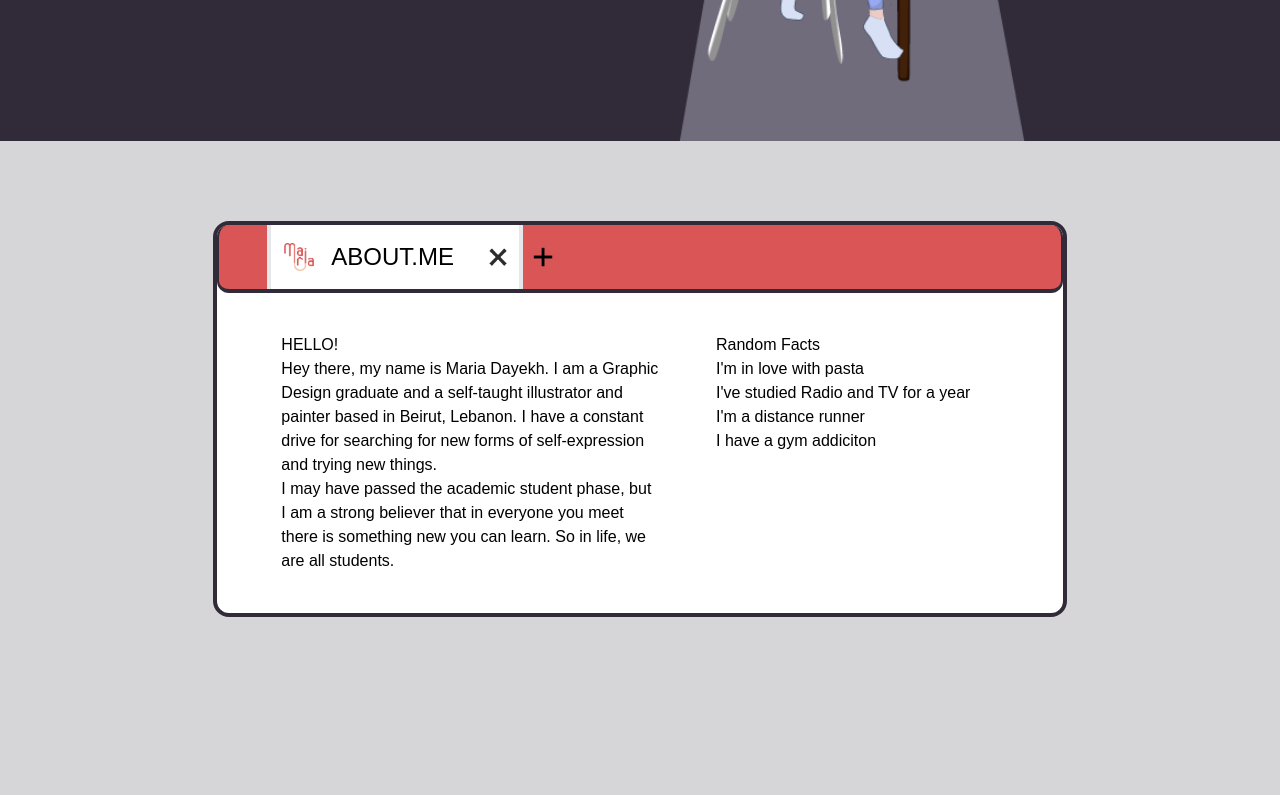
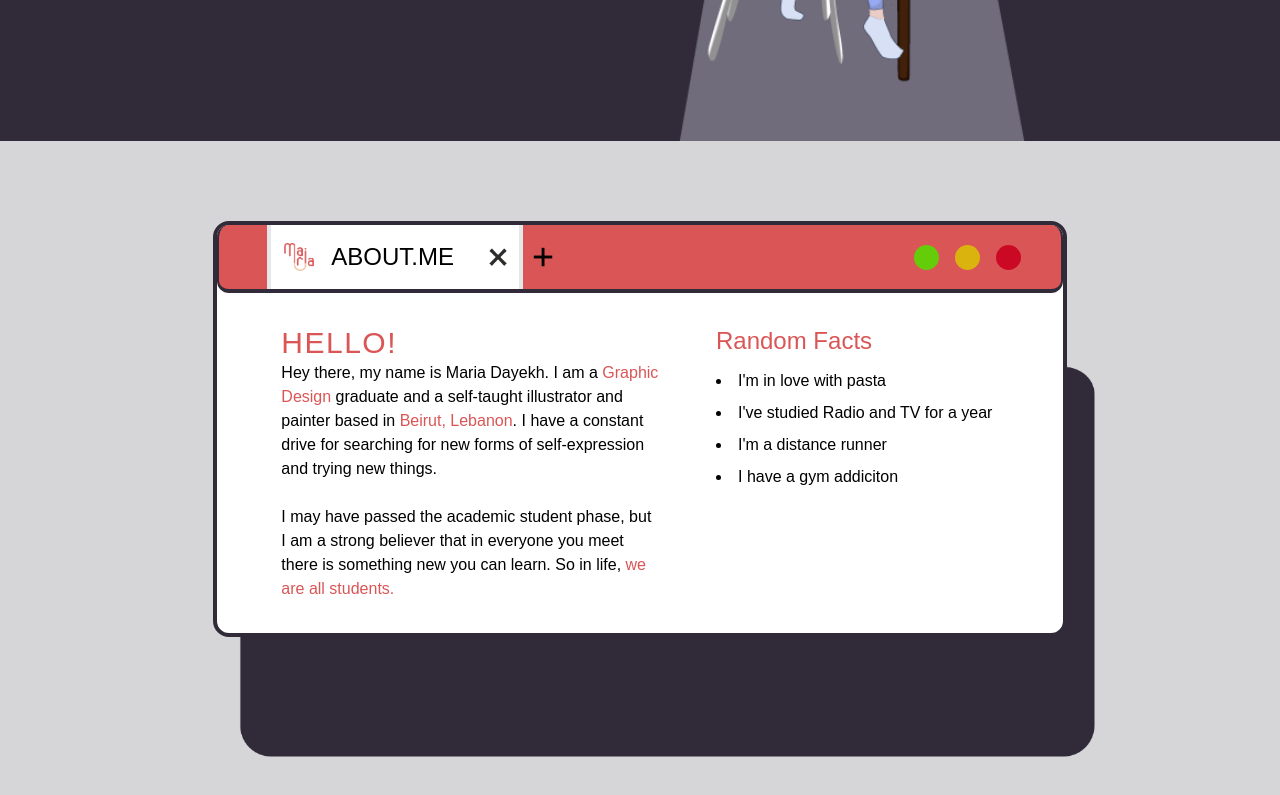
Before and after one commit to MariaDaya/portfolio, a plain HTML site: page index.html in a window 1280 px wide. Shown: the part 509-1304 px from the top of the page. Drawn offline with nearby package versions, Linux system fonts and the light colour scheme.

Commit message:
finished about

```diff
--- a/index.html
+++ b/index.html
@@ -1,5 +1,5 @@
 <!doctype html>
-<html lang="en">
+<html class="scroll-smooth" lang="en">
 <head>
 <meta charset="utf-8"
 	  content= "width=device-width, initial-scale=1">
@@ -14,7 +14,7 @@
 
 	 <nav>
 		 <!-- place logo img here -->
-		<img alt="image of logo" src="logo.png" class="logo ">
+		<img alt="image of logo" src="images/logo.png" class="logo ">
 	   <ul>
 
 		<li class="nav-item"><a  href="index.html">Home</a></li>
@@ -43,33 +43,39 @@
 
 	</section>
 
-<div id="target" style="background:#d6d5d7;" class="h-screen bg-auto pt-20">
-	<section style=" background-color: #d6d5d7" class="aboutsection h-full bg-auto ">
+<div id="target" style="background:#d6d5d7; " class="h-screen bg-auto  pt-20">
+	<section style=" background-color: #d6d5d7;background-image: url(images/shadowbg.png); " class="aboutsection h-full bg-cover bg-right ">
 		<div class="window w-2/3 border-4 rounded-2xl bg-white mx-auto my-30 ">
 		<!--Top bar-->
 			<div class="window-title rounded-xl  text-2xl pl-12 h-17 border-b-4 border-l-2 border-r-2 flex flex-row pr-0" >
 		<!--White tab-->
 		   <div class="bg-white w-64 h-16 border-teal-900 pr-0	border-r-4 border-l-4  text-center flex items-center">
-				<img src="logo.png" class="w-12 pl-2 place-self-center" >
+				<img src="images/logo.png" class="w-12 pl-2 place-self-center" >
 			 <h4 class=" pl-3 place-self-center pr-6 font-medium">ABOUT.ME</h4>
-			 <img src="exit.png" class="w-10 mr-0 gap-x-1.5">
+			 <img src="images/exit.png" class="w-10 mr-0 gap-x-1.5">
 			</div>
 		<!--white tab end-->
-		<img src="plus.png" class=" flex items-center place-self-center pl-2 w-8">
+		<img src="images/plus.png" class=" flex items-center place-self-center pl-2 w-8">
+
+		<div class="flex self-center ml-auto mr-8 ">
+		<div class="dot1 mx-2"></div>
+		<div class="dot2 mx-2"></div>
+		<div class="dot3 mx-2"></div>
+	    </div>
 			</div>
 		<!--Content-->
-		<section class="flex grid grid-cols-2 gap-6 my-10 ml-16">
+		<section class="flex grid grid-cols-2 gap-6 my-8 ml-16">
 			<div>
-				<h3 class="">HELLO!</h3>
-				<P> Hey there, my name is Maria Dayekh. I am a Graphic Design graduate and a self-taught illustrator and painter based in Beirut, Lebanon. I have a constant drive for searching for new forms of self-expression and trying new things.
-					<br>
-					I may have passed the academic student phase, but I am a strong believer that in everyone you meet there is something new you can learn. So in life, we are all students.
+				<h3 class="text-3xl hello tracking-wider">HELLO!</h3>
+				<P> Hey there, my name is Maria Dayekh. I am a <span>Graphic Design </span>graduate and a self-taught illustrator and painter based in<span> Beirut, Lebanon</span>. I have a constant drive for searching for new forms of self-expression and trying new things.
+					<br><br>
+					I may have passed the academic student phase, but I am a strong believer that in everyone you meet there is something new you can learn. So in life, <span>we are all students.</span>
 
 				   </P>
 			</div>
 			<div class="pl-8">
-				<h3 class="">Random Facts</h3>
-				<ul>
+				<h3 class="hello text-2xl pb-2">Random Facts</h3>
+				<ul class="list-disc list-inside leading-loose">
 					<li>I'm in love with pasta</li>
 					<li>I've studied Radio and TV for a year</li>
 					<li>I'm a distance runner</li>
--- a/style.css
+++ b/style.css
@@ -1,5 +1,5 @@
 /* CSS Document */
-body {	}
+html{scroll-behavior: smooth;}
 .hero{
 	width: 100%;
 
@@ -14,7 +14,7 @@ body {	}
 	outline: 0;
 	vertical-align: baseline;
 	background:#312B39;
-	background-image: url("landing.png");
+	background-image: url("images/landing.png");
 	background-attachment:scroll;
 	background-repeat: no-repeat;
 	background-size:contain;
@@ -192,8 +192,38 @@ nav ul li a:hover:after{
 #target{
 	transition-timing-function: ease-in-out;
 	transition-delay: 5s;
+
+
 }
 
-html{
-	scroll-behavior: smooth;
-}
+
+
+.dot1 {
+	height: 25px;
+	width: 25px;
+	background-color: #bbb;
+	border-radius: 50%;
+	display: inline-block;
+	background-color: #64cc09;
+  }
+
+  .dot2 {height: 25px;
+	width: 25px;
+	background-color: #bbb;
+	border-radius: 50%;
+	display: inline-block;
+    background-color: #dbb30f;
+  }
+
+  .dot3
+   {height: 25px;
+	width: 25px;
+	background-color: #bbb;
+	border-radius: 50%;
+	display: inline-block;
+    background-color: #cc0925;
+  }
+
+  .hello{color: #da5656;}
+
+  span{color: #da5656;}
```
Also changed, not shown: images/exit.png (renamed from exit.png), images/landing.png (renamed from landing.png), images/logo.png (renamed from logo.png), images/plus.png (renamed from plus.png), images/shadowbg.png (added).
